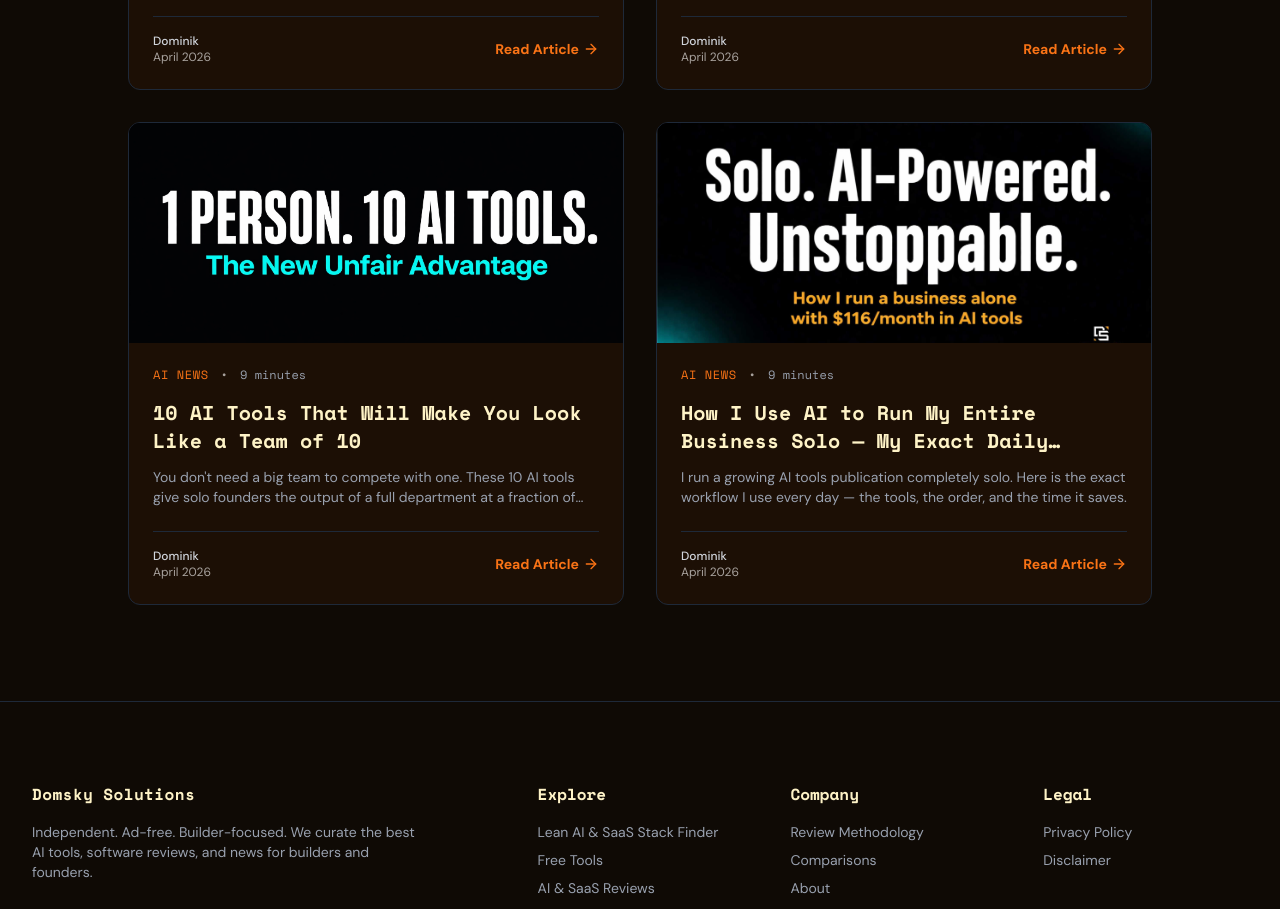
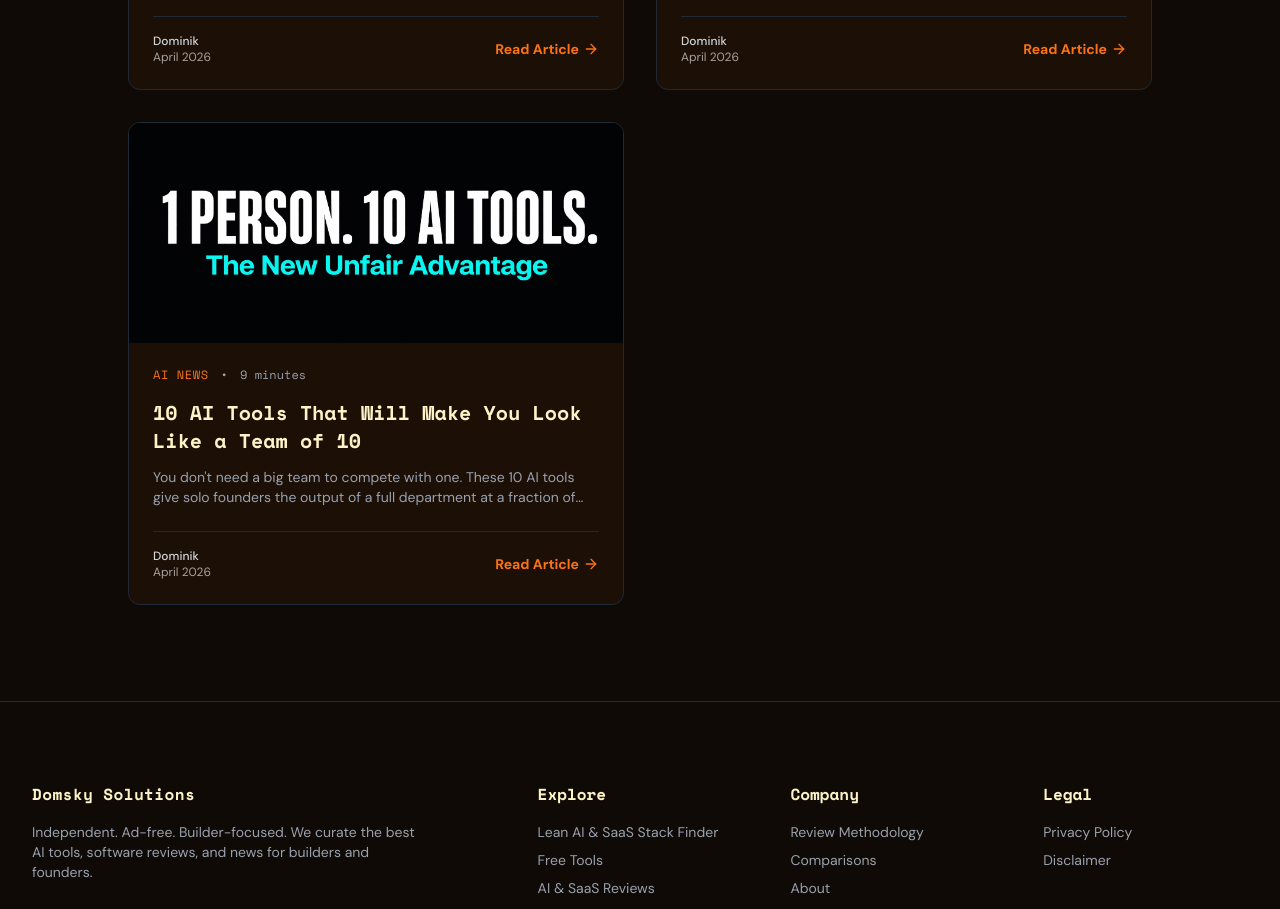
Before and after one commit to domskysolutions-collab/domskysolutions.com, a React (Vite) app: page /blog in a window 1280 px wide. Shown: the part 1220-2129 px from the top of the page. Built offline with nearby package versions, Linux system fonts and the light colour scheme.

Commit message:
Implement DCE-06: src/content/legacy.ts

```diff
--- a/src/content/legacy.ts
+++ b/src/content/legacy.ts
@@ -42,15 +42,5 @@ export const legacyArticles: ArticleCardData[] = [
     readTime: "9 minutes",
     image: "/images/team-of-10-article.jpg",
     author: "Dominik"
-  },
-  {
-    title: "How I Use AI to Run My Entire Business Solo — My Exact Daily Workflow",
-    slug: "/blog/ai-daily-workflow-solo-business",
-    excerpt: "I run a growing AI tools publication completely solo. Here is the exact workflow I use every day — the tools, the order, and the time it saves.",
-    category: "AI News",
-    date: "April 2026",
-    readTime: "9 minutes",
-    image: "/images/workflow-article.jpg",
-    author: "Dominik"
   }
 ];
```
